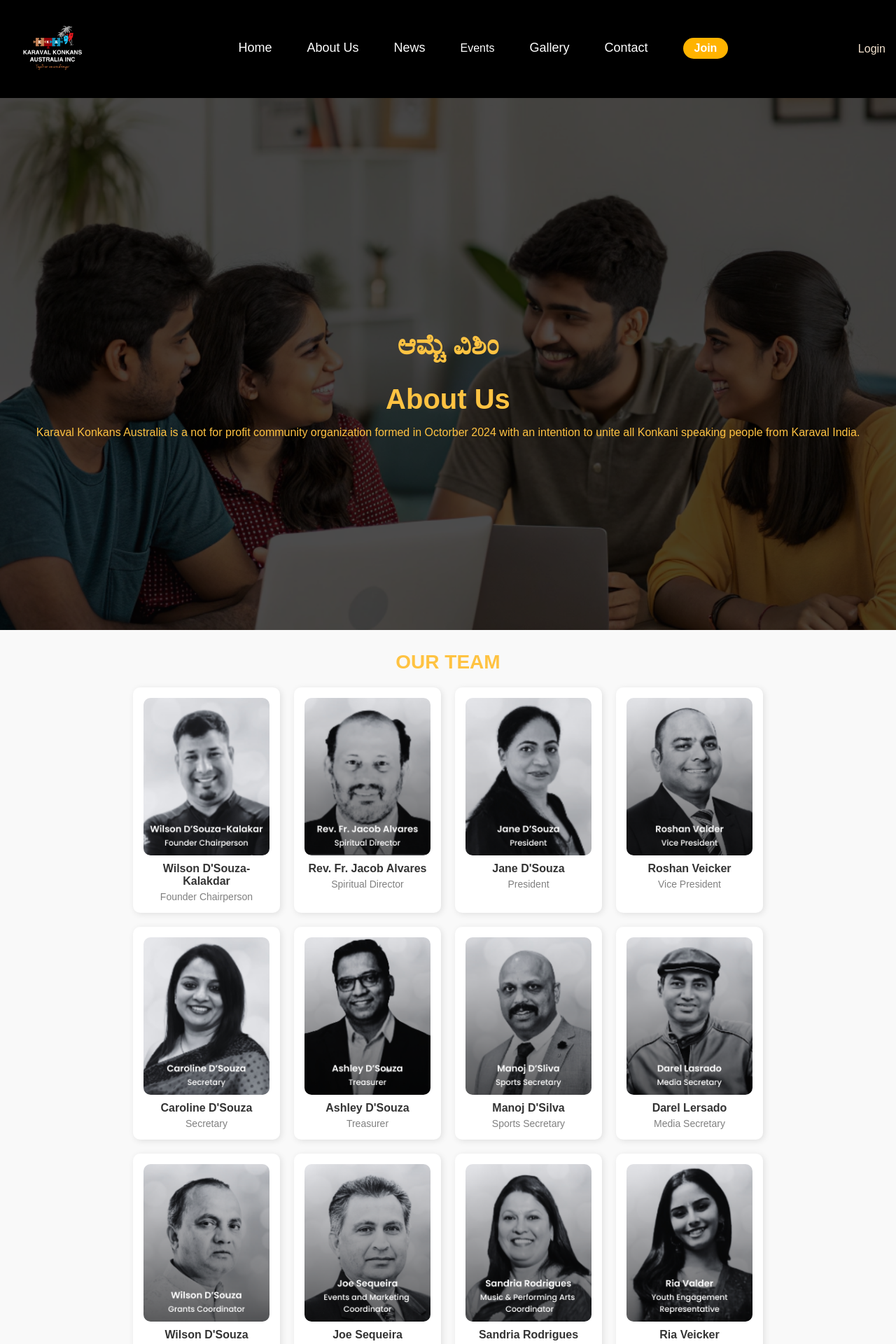
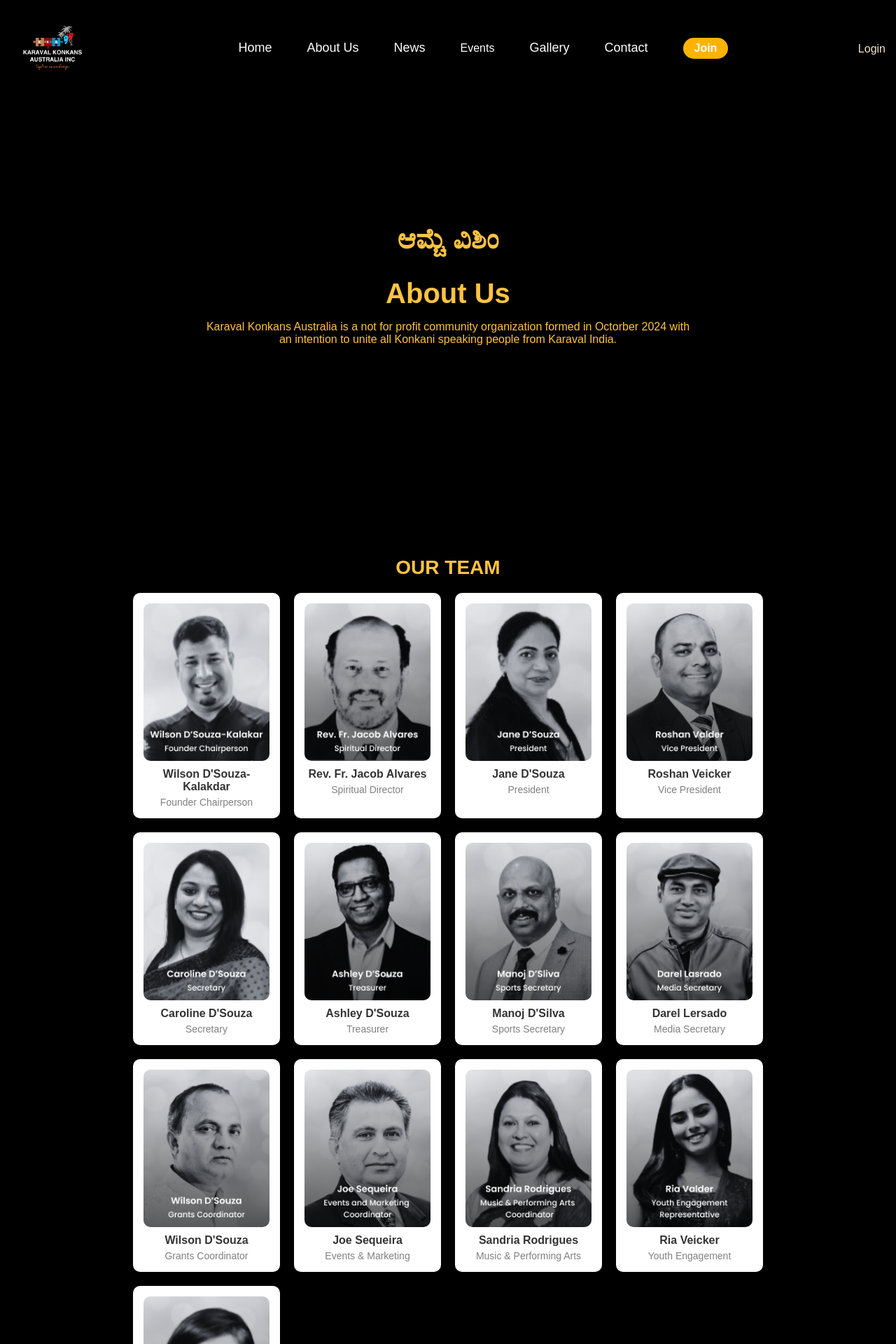
Before and after one commit to sandhya119/KKA-WEBSITE, a Flask app: page /aboutus in a window 1280 px wide. Shown: the top 1920 px of the page at 70% size. Run offline with Flask 3, Linux system fonts and the light colour scheme; some libraries are stand-ins or nearby versions.

Commit message:
styling changes

```diff
--- a/static/css/Header.css
+++ b/static/css/Header.css
@@ -6,9 +6,16 @@
 
 #mainhead {
     font-family: "Arial", sans-serif;
-    background: url('../images/bg.png') center/cover no-repeat;
+    /* background: url('../images/bg.png') center/cover no-repeat; */
     color: #f4e3cf; /* Soft, neutral text color */
 }
+body {
+    background: url("../images/bg.jpg") !important;
+    background-size: cover;
+    background-position: center;
+    background-repeat: no-repeat;
+}
+
 
 header {
     background: rgba(0, 0, 0,0.8);
--- a/static/css/about.css
+++ b/static/css/about.css
@@ -138,3 +138,19 @@ li {
     box-shadow: 0 8px 16px rgba(0, 0, 0, 0.2); /* Enhances shadow */
     background: #f9f9f9;  /* Light background change */
 }
+.about-page {
+    background-image: none !important;
+    background-color: white; /* Optional: Set a plain background */
+}
+
+
+.hero {
+    margin-top: -135px; /* Reduce space from navbar */
+    max-width: 700px; /* Adjust width for better readability */
+    text-align: center; /* Center the text */
+    margin-left: auto;
+    margin-right: auto;
+}
+.hero p1{
+    height:50px;
+}
--- a/static/css/index.css
+++ b/static/css/index.css
@@ -82,6 +82,9 @@ body {
     background-color: #f4f4f4;
     border-radius: 10px;
     box-shadow: 0 4px 8px rgba(0, 0, 0, 0.1);
+}
+.about-section{
+    background-color: #FFD372;
 }
 
 h2 {
--- a/templates/Past_Events.html
+++ b/templates/Past_Events.html
@@ -45,15 +45,16 @@
 
     <!-- Past Events Section -->
     <section class="events past-events">
+        <script src="{{ url_for('static', filename='js/pastevents.js') }}"></script>
         <div class="heading-box">
             <h1 style="color: #FFB300;">Past Events</h1>
         </div>
-        <p>Experience the joy of unforgettable Konkani gatherings that celebrate culture, tradition, and unity!</p>
+        <p style="color:white;">Experience the joy of unforgettable Konkani gatherings that celebrate culture, tradition, and unity!</p>
 
         <div class="event-list">
             {% if events %}
                 {% for event in events %}
-                <div class="event-card">
+                    <div class="event-card">
                     <img src="{{ url_for('static', filename=event[2]) }}" alt="{{ event[0] }}">
                     <div class="event-details">
                         <h3>{{ event[0] }}</h3>
--- a/templates/aboutus.html
+++ b/templates/aboutus.html
@@ -15,7 +15,10 @@
     <!-- FontAwesome Icons -->
     <script src="https://kit.fontawesome.com/a076d05399.js" crossorigin="anonymous"></script>
 </head>
-<body>
+<body class="about-page">
+
+
+
 
     <!-- Navbar -->
     <custom-navbar
--- a/templates/contact.html
+++ b/templates/contact.html
@@ -45,7 +45,7 @@
             </div>
         </div>
 
-    <section class="hero">
+    <section class="hero" style="background-image: url('/static/images/bck.png'); background-size: cover; background-position: center; background-repeat: no-repeat;">
         <div class="heroic">
             <h2>ಸಂಪರ್ಕ</h2>
             <h2>Contact Us</h2>
--- a/templates/index.html
+++ b/templates/index.html
@@ -42,7 +42,7 @@
                 <button class="close-btn" onclick="closePopup()">Close</button>
             </div>
         </div>
-        <section class="hero">
+        <section class="hero" style="background-image: url('/static/images/bck.png'); background-size: cover; background-position: center; background-repeat: no-repeat;">
             <h2>Welcome to all Konkani speakers in Australia</h2>
             <p>Let's preserve and promote the essence of our rich Konkani heritage through events and activities.</p>
             <div class="carousel">
@@ -57,7 +57,7 @@
 
 
 
-    <section class="about-section">
+    <section class="about-section" style="background-color:#FFD372;">
         <h2 class="title">ಆಮ್ಚೆ ವಿಶಿಂ</h2>
         <h3>About Us</h3>
         <p class="intro">Karaval Konkan Australia is a not-for-profit community organization formed in October 2024 with an intention to unite all Konkani-speaking people from Karaval, India.</p>
--- a/templates/news.html
+++ b/templates/news.html
@@ -46,7 +46,7 @@
         </div>
 
         <!-- Hero Section -->
-        <section class="hero">
+        <section class="hero" style="background-image: url('/static/images/bck.png'); background-size: cover; background-position: center; background-repeat: no-repeat;">
             <h2>ಖಬ್ರೊ</h2>
             <h2>News</h2>
             <p1>Karaval Konkans Australia is a not for profit community organization formed in Octorber 2024 with an intention to unite all Konkani speaking people from Karaval India.</p1>
--- a/templates/upevents.html
+++ b/templates/upevents.html
@@ -44,7 +44,7 @@
         <section class="events past-events">
     <div class="container">
         <div class="event-banner">
-            <h2 style="font-size: xx-large;" class="event-title">Upcoming Events</h2>
+            <h2 style="font-size: xx-large; color:white;" class="event-title">Upcoming Events</h2>
         </div>
         <p class="event-subtext">🎉 Dive into Konkani Culture!</p>
 
```
Also changed, not shown: static/css/contact.css (+5 -4 lines), static/css/past.css (+4 -4 lines), static/css/upevents.css (+3 -4 lines), 1 other file.
